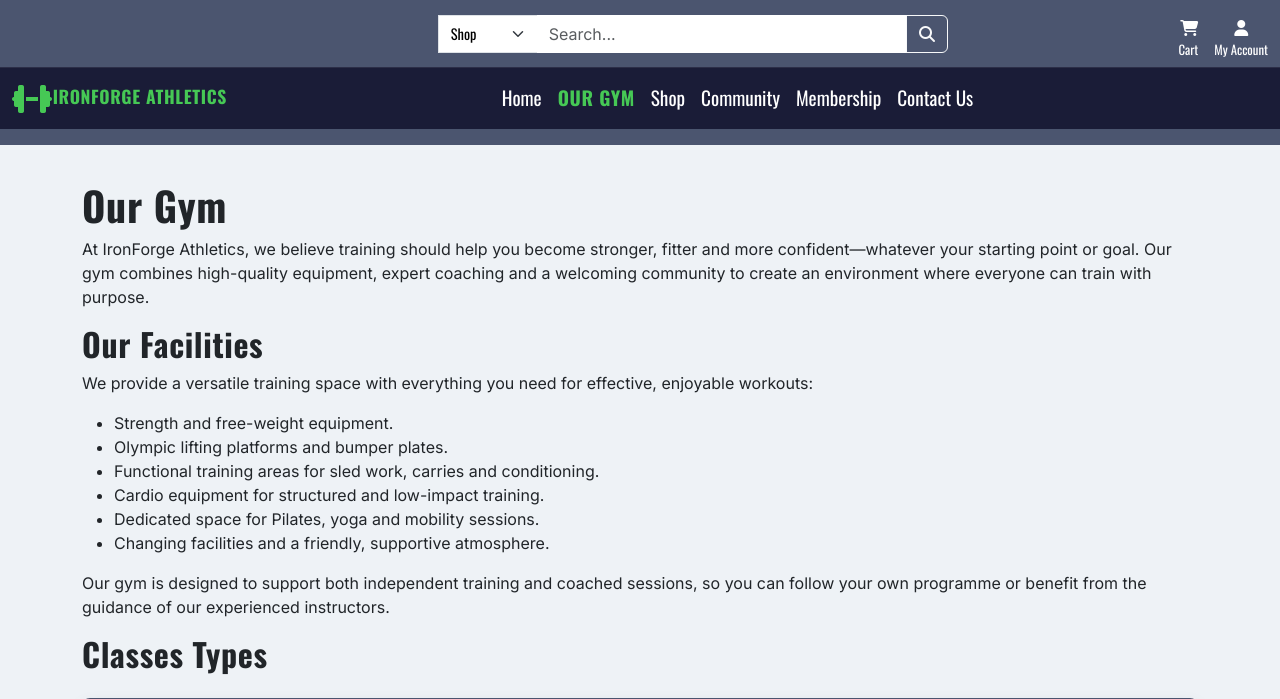
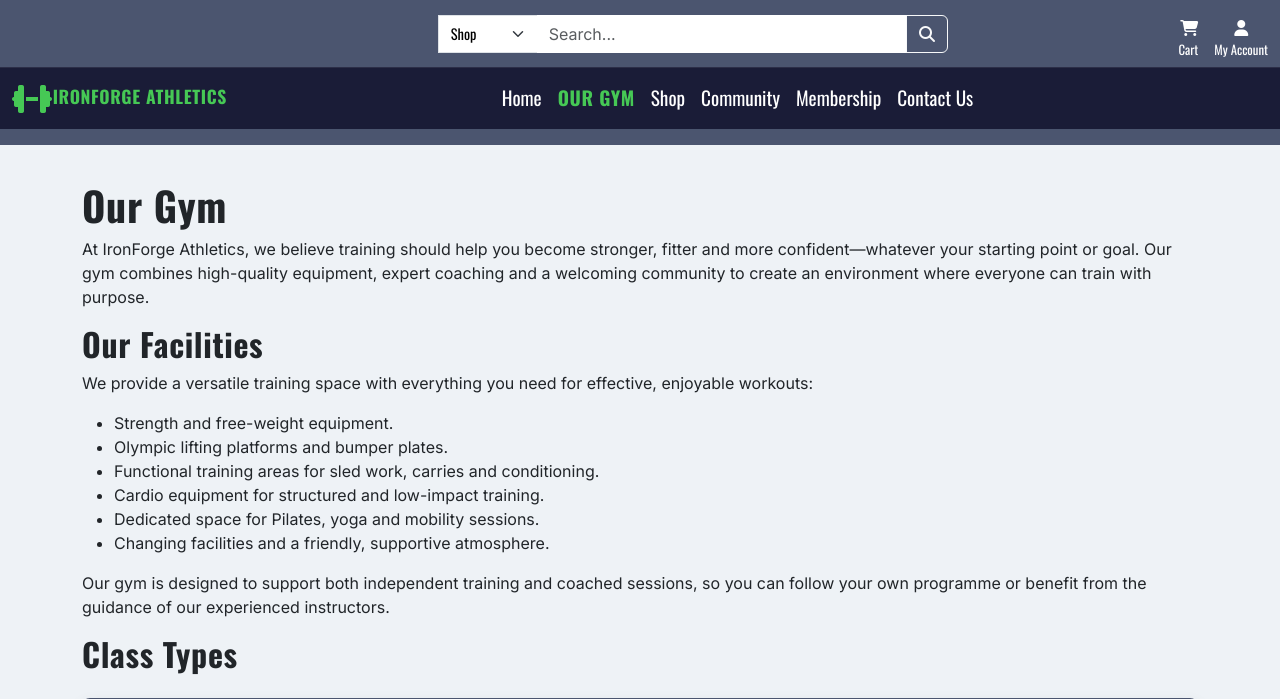
Before and after one commit to alancoomeynts-hub/ironforge-athletics, a Django app: page /about/ in a window 1280 px wide. Shown: the top 699 px of the page. Run offline with Django 5.2, Linux system fonts and the light colour scheme; some libraries are stand-ins or nearby versions.

Commit message:
fix HTML validation concerns, errors and add comments for base and home templates.

```diff
--- a/home/templates/home/about.html
+++ b/home/templates/home/about.html
@@ -1,10 +1,13 @@
 {% extends "base.html" %}
 {% load static %}
+{% block extra_title %}- About{% endblock %}
 {% block extra_css %}
     <link rel="stylesheet" href="{% static 'css/home.css' %}">
 {% endblock %}
+
 {% block content %}
-    <section class="about__intro mt-3">
+    <!-- About Section-->
+    <section class="about__intro mt-3" aria-labelledby="about-intro-heading">
         <div class="container">
             <div class="row">
                 <div class="col-12">
@@ -16,7 +19,9 @@
             </div>
         </div>
     </section>
-    <section class="about__facilities">
+
+    <!-- Facilities Section -->
+    <section class="about__facilities" aria-labelledby="facilities-heading">
         <div class="container">
             <div class="row">
                 <div class="col-12">
@@ -35,13 +40,15 @@
             </div>
         </div>
     </section>
-    <section class="about__classes d-flex flex-column mb-4">
+
+    <!--Classes Section -->
+    <section class="about__classes d-flex flex-column mb-4" aria-labelledby="classes-heading">
         <div class="container">
-            <h2>Classes Types</h2>
+            <h2>Class Types</h2>
         </div>
         <div class="container py-3">
             <div class="d-flex flex-column gap-3">
-                <div class="class__wrapper">
+                <article class="class__wrapper">
                     <div class="row align-items-center class">
                         <div class="col-12 col-lg-5 offset-lg-1 class__content order-1">
                             <h3 class="class__title">Strength Training</h3>
@@ -55,8 +62,8 @@
                                  class="img-fluid">
                         </div>
                     </div>
-                </div>
-                <div class="class__wrapper">
+                </article>
+                <article class="class__wrapper">
                     <div class="row align-items-center class">
                         <div class="col-12 col-lg-5 offset-lg-1 class__content order-lg-2 order-1">
                             <h3 class="class__title">Hyrox</h3>
@@ -66,12 +73,12 @@
                         </div>
                         <div class="col-12 col-lg-5 offset-lg-1 order-1 class__image">
                             <img src="{% static 'media/hyrox_sled.png' %}"
-                                 alt="Member performing incline bench press"
+                                 alt="Member pushing a weighted sled during a Hyrox conditioning session"
                                  class="img-fluid">
                         </div>
                     </div>
-                </div>
-                <div class="class__wrapper">
+                </article>
+                <article class="class__wrapper">
                     <div class="row align-items-center class">
                         <div class="col-12 col-lg-5 offset-lg-1 class__content order-lg-1 order-2">
                             <h3 class="class__title">Green Zone Cardio</h3>
@@ -81,12 +88,12 @@
                         </div>
                         <div class="col-12 col-lg-5 offset-lg-1 order-2 class__image">
                             <img src="{% static 'media/green_zone_rowing.png' %}"
-                                 alt="Member performing incline bench press"
+                                 alt="Member performing a controlled Pilates movement on a mat"
                                  class="img-fluid">
                         </div>
                     </div>
-                </div>
-                <div class="class__wrapper">
+                </article>
+                <article class="class__wrapper">
                     <div class="row align-items-center class">
                         <div class="col-12 col-lg-5 offset-lg-1 class__content order-lg-2 order-1">
                             <h3 class="class__title">Pilates</h3>
@@ -100,7 +107,7 @@
                                  class="img-fluid">
                         </div>
                     </div>
-                </div>
+                </article>
             </div>
         </div>
     </section>
--- a/home/templates/home/index.html
+++ b/home/templates/home/index.html
@@ -1,6 +1,9 @@
 {% extends "base.html" %}
 {% load static %}
+{% block extra_title %} - Home {% endblock %}
 {% block extra_css %}
+
+    <!-- Inline style to add Hero Section background image -->
     <style>
     body{
     background: url('{%  static 'media/hero-image.png'  %}') no-repeat center top fixed;
@@ -8,8 +11,8 @@
     height: calc(100vh - 160px);
     color: var(--text-color-light);
     }
+    </style>
 
-    </style>
 {% endblock %}
 {% block content %}
     <!-- Hero Section -->
--- a/home/templates/home/search_results.html
+++ b/home/templates/home/search_results.html
@@ -1,6 +1,8 @@
 {% extends "base.html" %}
+{% block extra_title %} - Search Results {% endblock %}
 {% load static %}
 {% block content %}
+    <!-- Search Results Section -->
     <div class="content__wrapper container py-4">
         <h1>Search results</h1>
         {% if query %}
@@ -12,6 +14,7 @@
         {% if results %}
             <div class="row g-4">
                 {% for result in results %}
+                    <!-- Display different types of results based on the page depending on the page type-->
                     {% if page == "shop" %}
                         <div class="col-md-6 col-lg-4">
                             <article class="card h-100">
@@ -28,7 +31,7 @@
                             <article class="card h-100">
                                 <div class="card-body">
                                     <h2 class="h5">{{ result.user.get_full_name }}</h2>
-                                    <p class="card-text">{{ result.user.user_name }}</p>
+                                    <p class="card-text">{{ result.user.username }}</p>
                                     <a href="{% url 'user_profile:profile' result.user.username %}"
                                        class="btn cta-btn-secondary">View membership</a>
                                 </div>
--- a/templates/404.html
+++ b/templates/404.html
@@ -1,8 +1,8 @@
 {% extends "base.html" %}
 {% block content %}
-    <section class="content__wrapper container  d-flex flex-column justify-content-center align-items-center py-5">
+    <section class="content__wrapper container d-flex flex-column justify-content-center align-items-center py-5">
         <h1>404 - Page not Found</h1>
         <p>Sorry, we couldn't find that page.</p>
-        <a class="cta-btn-secondary btn mb-2" href="{%  url 'home:home' %}">Go Home</a>
+        <a class="cta-btn-secondary btn mb-2" href="{% url 'home:home' %}">Go Home</a>
     </section>
 {% endblock %}
--- a/templates/base.html
+++ b/templates/base.html
@@ -1,15 +1,20 @@
 {% load static %}
 <!DOCTYPE html>
 <html lang="en">
+    <!-- Global Head with shared meta, title and styles-->
     <head>
         {% block meta %}
-            <meta http-equiv="X-UA-Compatible" content="ie=edge">
+            <meta http-equiv="X-UA-Compatible" content="IE=edge">
             <meta charset="utf-8">
             <meta name="viewport"
                   content="width=device-width, initial-scale=1, shrink-to-fit=no">
+            <meta name="description"
+                  content="Train at IronForge Athletics with strength training, group classes and expert coaching to build strength, fitness and confidence.">
         {% endblock %}
+        <link rel="icon" href="{% static 'media/favicon-anvil.png' %}">
         {% block extra_meta %}{% endblock %}
         <title>IronForge Athletics {% block extra_title %}{% endblock %}</title>
+        <!-- Site Wide CSS -->
         {% block corecss %}
             <link href="https://cdn.jsdelivr.net/npm/bootstrap@5.3.8/dist/css/bootstrap.min.css"
                   rel="stylesheet"
@@ -19,19 +24,24 @@
                   href="https://fonts.googleapis.com/css?family=Lato&display=swap">
             <link rel="stylesheet" href="{% static 'css/base.css' %}">
         {% endblock %}
+        <!-- Page-specific CSS -->
         {% block extra_css %}{% endblock %}
         {% block extra_head %}{% endblock %}
     </head>
     <body class="site-shell d-flex flex-column min-vh-100">
+        <!--Global site header and primary navigation -->
         <header class="site-header pt-2 pb-3">
             {% include "includes/header.html" %}
             {% include "includes/navbar.html" %}
         </header>
+        <!-- Page content with message toast system-->
         <main class="flex-grow-1">
             {% include "includes/messages.html" %}
             {% block content %}{% endblock %}
         </main>
+        <!-- Global site footer -->
         {% include "includes/footer.html" %}
+        <!-- Site Wide JS -->
         {% block corejs %}
             <!-- Font Awesome -->
             <script src="https://kit.fontawesome.com/398116af51.js"
@@ -46,6 +56,7 @@
             <!-- Custom JS -->
             <script src="{% static 'js/base.js' %}" defer></script>
         {% endblock %}
+        <!-- Page-specific JS -->
         {% block extra_js %}{% endblock %}
     </body>
 </html>
--- a/templates/includes/header.html
+++ b/templates/includes/header.html
@@ -2,9 +2,9 @@
     <div class="row align-items-center">
         <!-- Search form -->
         <div class="site-header__search col-9 col-md-5 order-1 ms-auto mt-2 mt-md-0">
-            <form method="get" action="{% url 'home:results' %}" >
+            <form method="get" action="{% url 'home:results' %}">
                 <div class="input-group d-flex flex-row">
-                    <label for="page" class="visually-hidden">Search</label>
+                    <label for="page" class="visually-hidden">Search Area</label>
                     <select id="page"
                             name="page"
                             class="form-select border-end-0 site-header__search-select">
@@ -12,7 +12,7 @@
                         <option value="members">Members</option>
                         <option value="community">Community</option>
                     </select>
-                    <label for="search" class="visually-hidden">Search</label>
+                    <label for="search" class="visually-hidden">Search the Website</label>
                     <input id="search"
                            type="search"
                            name="q"
@@ -84,7 +84,9 @@
                                 <a class="dropdown-item site-header__link"
                                    href="{% url 'account_login' %}">Log In</a>
                             </li>
-                            <hr class="dropdown-divider">
+                            <li>
+                                <hr class="dropdown-divider">
+                            </li>
                             <li>
                                 <a class="dropdown-item site-header__link"
                                    href="{% url 'account_signup' %}">Register</a>
```
Also changed, not shown: home/templates/home/contact_us.html (+13 -11 lines), templates/includes/navbar.html (line endings or trailing spaces).
